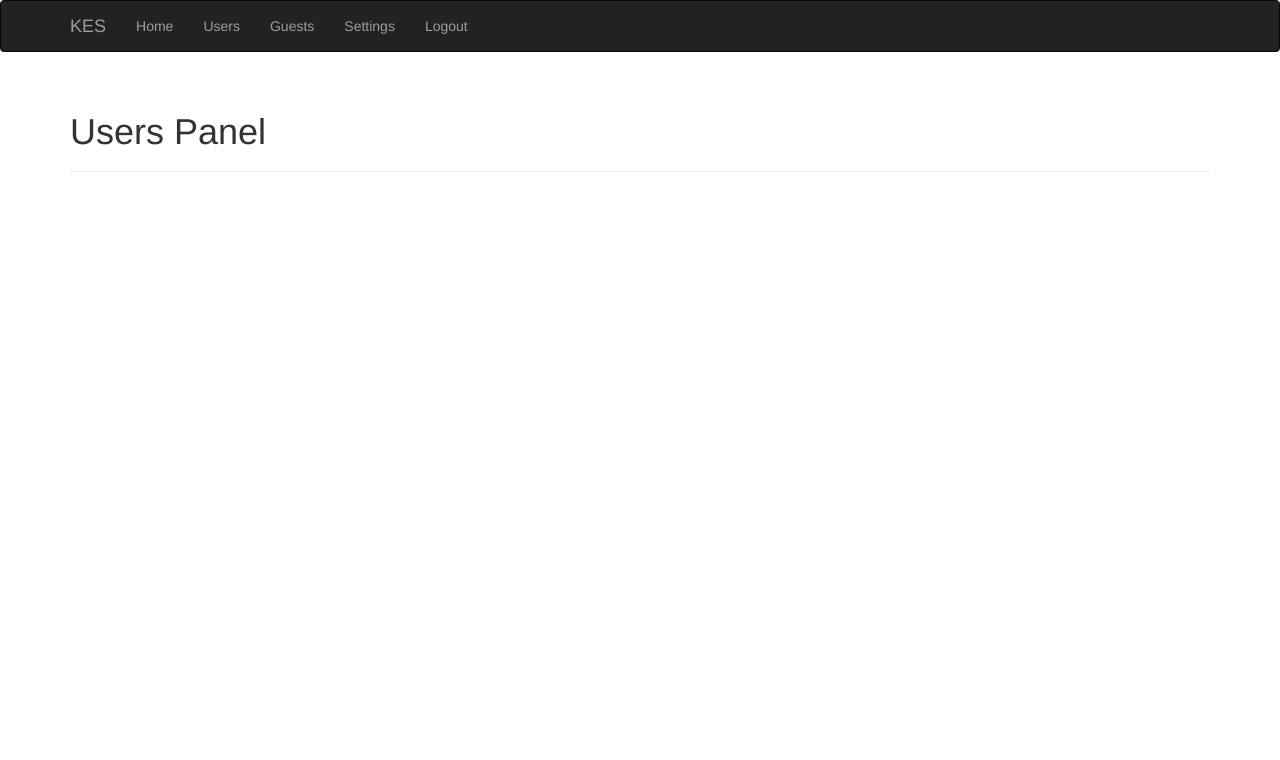
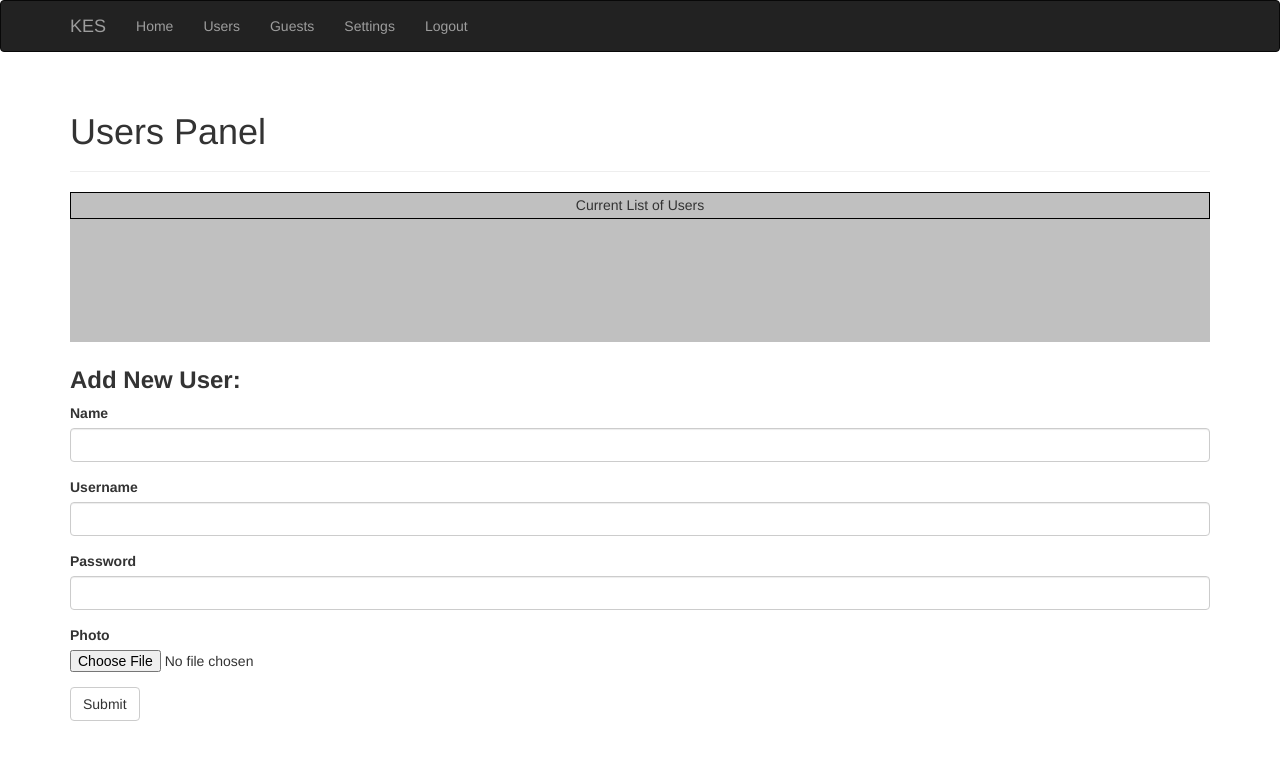
Before and after one commit to muazra/Keyless-Entry-System, a Flask app: a page that uses kes-backend/templates/base.html in a window 1280 px wide. Shown: the top 760 px of the page. Run offline with Flask 2, Linux system fonts and the light colour scheme; some libraries are stand-ins or nearby versions.

Commit message:
image upload feature added

```diff
--- /dev/null
+++ b/kes-backend/forms.py
@@ -0,0 +1,42 @@
+__author__ = 'Muaz'
+
+from flask.ext.wtf import Form
+from flask_wtf.file import FileField, FileAllowed, FileRequired
+from wtforms import StringField, SubmitField, PasswordField
+from wtforms.validators import DataRequired
+
+
+class LoginForm(Form):
+    username = StringField('Username', validators=[DataRequired()])
+    password = PasswordField('Password', validators=[DataRequired()])
+    submit = SubmitField('Submit')
+
+
+class NewAdminForm(Form):
+    name = StringField('Name', validators=[DataRequired()])
+    username = StringField('Username', validators=[DataRequired()])
+    password = PasswordField('Password', validators=[DataRequired()])
+    deviceid = StringField('Device ID', validators=[DataRequired()])
+    submit = SubmitField('Submit')
+
+
+class NewUserForm(Form):
+    name = StringField('Name', validators=[DataRequired()])
+    username = StringField('Username', validators=[DataRequired()])
+    password = PasswordField('Password', validators=[DataRequired()])
+    photo = FileField('Photo', validators=[
+        FileRequired(),
+        FileAllowed(['jpg', 'png'], 'Images only!')
+    ])
+    submit = SubmitField('Submit')
+
+
+class NewGuestForm(Form):
+    name = StringField('Name', validators=[DataRequired()])
+    username = StringField('Username', validators=[DataRequired()])
+    password = PasswordField('Password', validators=[DataRequired()])
+    photo = FileField('Photo', validators=[
+        FileRequired(),
+        FileAllowed(['jpg', 'png'], 'Images only!')
+    ])
+    submit = SubmitField('Submit')
--- a/kes-backend/server.py
+++ b/kes-backend/server.py
@@ -2,10 +2,9 @@ __author__ = 'Muaz'
 
 from flask import Flask, render_template, redirect, url_for, flash
 from flask.ext.bootstrap import Bootstrap
-from flask.ext.wtf import Form
-from wtforms import StringField, SubmitField, PasswordField
-from wtforms.validators import DataRequired
+from werkzeug.utils import secure_filename
 from db import MongoDB
+import forms
 
 app = Flask(__name__)
 app.config['SECRET_KEY'] = 'Project KES'
@@ -13,28 +12,14 @@ bootstrap = Bootstrap(app)
 mongodb = MongoDB()
 
 
-class LoginForm(Form):
-    username = StringField('Username', validators=[DataRequired()])
-    password = PasswordField('Password', validators=[DataRequired()])
-    submit = SubmitField('Submit')
-
-
-class NewUserForm(Form):
-    name = StringField('Name', validators=[DataRequired()])
-    username = StringField('Username', validators=[DataRequired()])
-    password = PasswordField('Password', validators=[DataRequired()])
-    deviceid = StringField('Device ID', validators=[DataRequired()])
-    submit = SubmitField('Submit')
-
-
 @app.route('/', methods=['GET', 'POST'])
 def login():
-    form = LoginForm()
+    form = forms.LoginForm()
 
     if form.validate_on_submit():
         if mongodb.allow_login(form.username.data, form.password.data) is True:
             flash("Login successful. Welcome!")
-            return redirect(url_for('userhome', username=form.username.data))
+            return redirect(url_for('adminhome', username=form.username.data))
         else:
             flash("Wrong username/password")
             return redirect(url_for('login'))
@@ -42,42 +27,61 @@ def login():
     return render_template('login.html', form=form)
 
 
-@app.route('/newuser', methods=['GET', 'POST'])
-def newuser():
-    form = NewUserForm()
+@app.route('/newadmin', methods=['GET', 'POST'])
+def newadmin():
+    form = forms.NewAdminForm()
 
     if form.validate_on_submit():
         if mongodb.device_exist(form.deviceid.data) is False:
             flash("Device ID Not Found!")
-            return redirect(url_for('newuser'))
+            return redirect(url_for('newadmin'))
 
         if mongodb.username_exist(form.username.data) is True:
             flash("Username already exists. Please try again.")
-            return redirect(url_for('newuser'))
+            return redirect(url_for('newadmin'))
 
-        mongodb.add_user(form.name.data, form.username.data, form.password.data, form.deviceid.data)
+        mongodb.add_admin(form.name.data, form.username.data, form.password.data, form.deviceid.data)
         mongodb.remove_device(form.deviceid.data)
         flash("Account Creation Successful. Please login below.")
         return redirect(url_for('login'))
 
-    return render_template('newuser.html', form=form)
+    return render_template('newadmin.html', form=form)
+
+
+@app.route('/<username>/users', methods=['GET', 'POST'])
+def adminusers(username):
+    form = forms.NewUserForm()
+
+    if form.validate_on_submit():
+        filename = secure_filename(form.photo.data.filename)
+        form.photo.data.save('images/' + filename)
+        flash(filename + "has successfully been saved")
+        return redirect(url_for('adminusers', username=username))
+
+    return render_template('adminusers.html', form=form, username=username)
+
+
+@app.route('/<username>/guests', methods=['GET', 'POST'])
+def adminguests(username):
+    form = forms.NewGuestForm()
+
+    if form.validate_on_submit():
+        filename = secure_filename(form.photo.data.filename)
+        form.photo.data.save('images/' + filename)
+        return redirect(url_for('adminguests', username=username))
+
+    return render_template('adminguests.html', form=form, username=username)
+
+
+@app.route('/<username>/settings', methods=['GET', 'POST'])
+def adminsettings(username):
+    return render_template('adminsettings.html', username=username)
 
 
 @app.route('/<username>/home', methods=['GET', 'POST'])
-def userhome(username):
-    return render_template('userhome.html', username=username)
+def adminhome(username):
+    return render_template('adminhome.html', username=username)
 
-@app.route('/<username>/users', methods=['GET', 'POST'])
-def userusers(username):
-    return render_template('userusers.html', username=username)
-
-@app.route('/<username>/guests', methods=['GET', 'POST'])
-def userguests(username):
-    return render_template('userguests.html', username=username)
-
-@app.route('/<username>/settings', methods=['GET', 'POST'])
-def usersettings(username):
-    return render_template('usersettings.html', username=username)
 
 if __name__ == '__main__':
     app.run(debug=True)
--- a/kes-backend/static/styles.css
+++ b/kes-backend/static/styles.css
@@ -24,11 +24,47 @@
 
 h5.home{
     padding: 5px;
-    border: 2px solid #000;
+    border: 1px solid #000;
 }
 
 /* User Panel Styles */
 
+.users-list{
+    width: 100%;
+    height: 150px;
+    margin-bottom: 25px;
+    background-color: #C0C0C0;
+    text-align: center;
+}
+
+h5.users{
+    padding: 5px;
+    border: 1px solid #000;
+}
+
+h3.add-user{
+    text-align: left;
+    font-weight: bold;
+}
+
 /* Guest Panel Styles */
 
+.guests-list{
+    width: 100%;
+    height: 150px;
+    margin-bottom: 25px;
+    background-color: #C0C0C0;
+    text-align: center;
+}
+
+h5.guests{
+    padding: 5px;
+    border: 1px solid #000;
+}
+
+h3.add-guest{
+    text-align: left;
+    font-weight: bold;
+}
+
 /* Settings Panel Styles */
--- a/kes-backend/templates/userhome.html
+++ b/kes-backend/templates/adminhome.html
@@ -1,4 +1,4 @@
-{% extends "baseuser.html" %}
+{% extends "baseadmin.html" %}
 {% import "bootstrap/wtf.html" as wtf %}
 
 {% block page_content %}
--- a/kes-backend/templates/userusers.html
+++ b/kes-backend/templates/adminsettings.html
@@ -1,10 +1,10 @@
-{% extends "baseuser.html" %}
+{% extends "baseadmin.html" %}
 {% import "bootstrap/wtf.html" as wtf %}
 
 {% block page_content %}
 
 <div class="page-header">
-    <h1>Users Panel</h1>
+    <h1>Settings Panel</h1>
 </div>
 
 {% endblock %}
--- /dev/null
+++ b/kes-backend/templates/adminusers.html
@@ -0,0 +1,20 @@
+{% extends "baseadmin.html" %}
+{% import "bootstrap/wtf.html" as wtf %}
+
+{% block page_content %}
+
+<div class="page-header">
+    <h1>Users Panel</h1>
+</div>
+
+<div class="users-list">
+    <h5 class="users">Current List of Users</h5>
+</div>
+
+<h3 class="add-user">Add New User:</h3>
+
+<form action="{{url_for('adminusers', username=username)}}" method="POST" enctype="multipart/form-data">
+    {{ wtf.quick_form(form) }}
+</form>
+
+{% endblock %}
--- a/kes-backend/templates/baseuser.html
+++ b/kes-backend/templates/baseadmin.html
@@ -14,14 +14,14 @@
             <button type="button" class="navbar-toggle"
                     data-toggle="collapse" data-target=".navbar-collapse"><span class="sr-only">Toggle navigation</span>
             </button>
-            <a class="navbar-brand" href="{{url_for('userhome', username=username)}}">KES</a>
+            <a class="navbar-brand" href="{{url_for('adminhome', username=username)}}">KES</a>
         </div>
         <div class="navbar-collapse collapse">
             <ul class="nav navbar-nav">
-                <li><a href="{{url_for('userhome', username=username)}}">Home</a></li>
-                <li><a href="{{url_for('userusers', username=username)}}">Users</a></li>
-                <li><a href="{{url_for('userguests', username=username)}}">Guests</a></li>
-                <li><a href="{{url_for('usersettings', username=username)}}">Settings</a></li>
+                <li><a href="{{url_for('adminhome', username=username)}}">Home</a></li>
+                <li><a href="{{url_for('adminusers', username=username)}}">Users</a></li>
+                <li><a href="{{url_for('adminguests', username=username)}}">Guests</a></li>
+                <li><a href="{{url_for('adminsettings', username=username)}}">Settings</a></li>
                 <li><a href="/">Logout</a></li>
             </ul>
         </div>
--- a/kes-backend/templates/login.html
+++ b/kes-backend/templates/login.html
@@ -8,6 +8,6 @@
 
 {{ wtf.quick_form(form) }}
 
-<br><a href="/newuser">Create New Account</a>
+<br><a href="/newadmin">Create New Account</a>
 
 {% endblock %}
```
Also changed, not shown: kes-backend/db.py (+5 -5 lines), kes-backend/templates/adminguests.html (added, +18 -0 lines), kes-backend/templates/userguests.html (deleted, +0 -10 lines), kes-backend/templates/usersettings.html (deleted, +0 -10 lines), kes-backend/templates/newadmin.html (renamed from kes-backend/templates/newuser.html), 2 other files.
